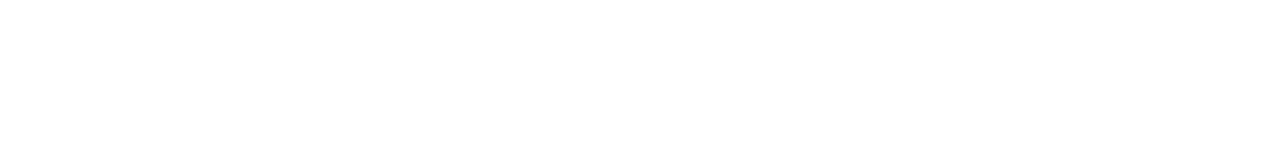
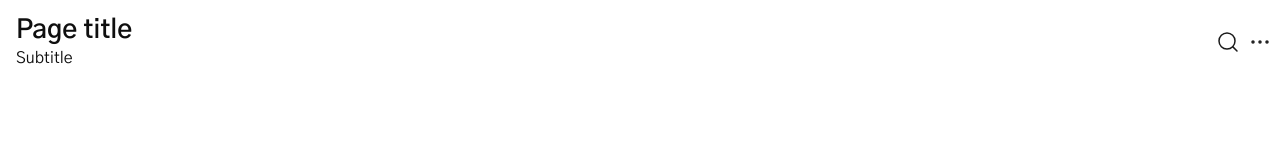
Before and after one commit to xxidbr9/binar-intro-to-html, a website: page contributors/Fazarmd/index.html in a window 1280 px wide. Drawn offline with Linux system fonts and the light colour scheme.

Commit message:
feat: add navbar

```diff
--- a/contributors/Fazarmd/index.html
+++ b/contributors/Fazarmd/index.html
@@ -12,5 +12,68 @@
       rel="stylesheet"
     />
   </head>
-  <body></body>
+  <body>
+    <nav class="navbar">
+      <!-- <div id="status-bar">
+        </div> -->
+      <div class="large-title-bar">
+        <div class="large-title">
+          <h1>Page title</h1>
+          <h5>Subtitle</h5>
+        </div>
+        <div class="right-action">
+          <svg
+            width="24"
+            height="24"
+            viewBox="0 0 24 24"
+            fill="none"
+            xmlns="http://www.w3.org/2000/svg"
+          >
+            <path
+              d="M21 21L16.65 16.65M19 11C19 15.4183 15.4183 19 11 19C6.58172 19 3 15.4183 3 11C3 6.58172 6.58172 3 11 3C15.4183 3 19 6.58172 19 11Z"
+              stroke="#1A1A1A"
+              stroke-width="1.5"
+              stroke-linecap="round"
+              stroke-linejoin="round"
+            />
+          </svg>
+          <svg
+            width="24"
+            height="24"
+            viewBox="0 0 24 24"
+            fill="none"
+            xmlns="http://www.w3.org/2000/svg"
+          >
+            <path
+              d="M12 13C12.5523 13 13 12.5523 13 12C13 11.4477 12.5523 11 12 11C11.4477 11 11 11.4477 11 12C11 12.5523 11.4477 13 12 13Z"
+              stroke="#1A1A1A"
+              stroke-width="1.5"
+              stroke-linecap="round"
+              stroke-linejoin="round"
+            />
+            <path
+              d="M19 13C19.5523 13 20 12.5523 20 12C20 11.4477 19.5523 11 19 11C18.4477 11 18 11.4477 18 12C18 12.5523 18.4477 13 19 13Z"
+              stroke="#1A1A1A"
+              stroke-width="1.5"
+              stroke-linecap="round"
+              stroke-linejoin="round"
+            />
+            <path
+              d="M5 13C5.55228 13 6 12.5523 6 12C6 11.4477 5.55228 11 5 11C4.44772 11 4 11.4477 4 12C4 12.5523 4.44772 13 5 13Z"
+              stroke="#1A1A1A"
+              stroke-width="1.5"
+              stroke-linecap="round"
+              stroke-linejoin="round"
+            />
+          </svg>
+        </div>
+      </div>
+    </nav>
+    <p style="height: 1240px"></p>
+  </body>
+
+  <script>
+    const statusBar = document.getElementById('status-bar');
+    statusBar.style.backgroundColor = '#FFFFFFCC';
+  </script>
 </html>
--- a/contributors/Fazarmd/style.css
+++ b/contributors/Fazarmd/style.css
@@ -1,7 +1,69 @@
 *,
+/* :root{
+    --blur-light : #FFFFFFCC;
+    --font-dark : #0F0F0F;
+    --font-dark-0 : #FFFFFF00;
+    --font-mid : #0F0F0F;
+    --font-mid-40 : #FFFFFF66;
+    --monochromatic-01 : #1A1A1A;
+    --monochromatic-08 : #CCCCCC;
+    --monochromatic-09 : #F2F2F2;
+    --monochromatic-10 : #FFFFFF;
+} */
 html,
 body {
   padding: 0;
   margin: 0;
   font-family: 'Gothic A1', sans-serif;
+  background-color: var(--blur-light, #fffc);
 }
+
+#status-bar {
+  height: 44px;
+  width: 100%;
+}
+
+.navbar {
+  display: flex;
+  width: 100vw;
+  flex-direction: column;
+  background: var(--blur-light, #fffc);
+  backdrop-filter: blur(12px);
+  position: fixed;
+}
+
+.large-title-bar {
+  display: flex;
+  height: 76px;
+  padding: 4px 8px 12px 16px;
+  align-items: center;
+  gap: 4px;
+  align-self: stretch;
+  justify-content: space-between;
+  backdrop-filter: blur(12px);
+}
+
+.large-title {
+  display: flex;
+  flex-direction: column;
+  justify-content: center;
+}
+
+.large-title > h1 {
+  color: var(--font-dark, #0f0f0f);
+  font-size: 26px;
+  font-weight: 600;
+  line-height: 32px;
+}
+
+.large-title > h5 {
+  color: var(--font-mid, #0f0f0f);
+  font-size: 16px;
+  font-weight: 400;
+  line-height: 24px;
+}
+
+.right-action {
+  display: flex;
+  column-gap: 8px;
+}
```
